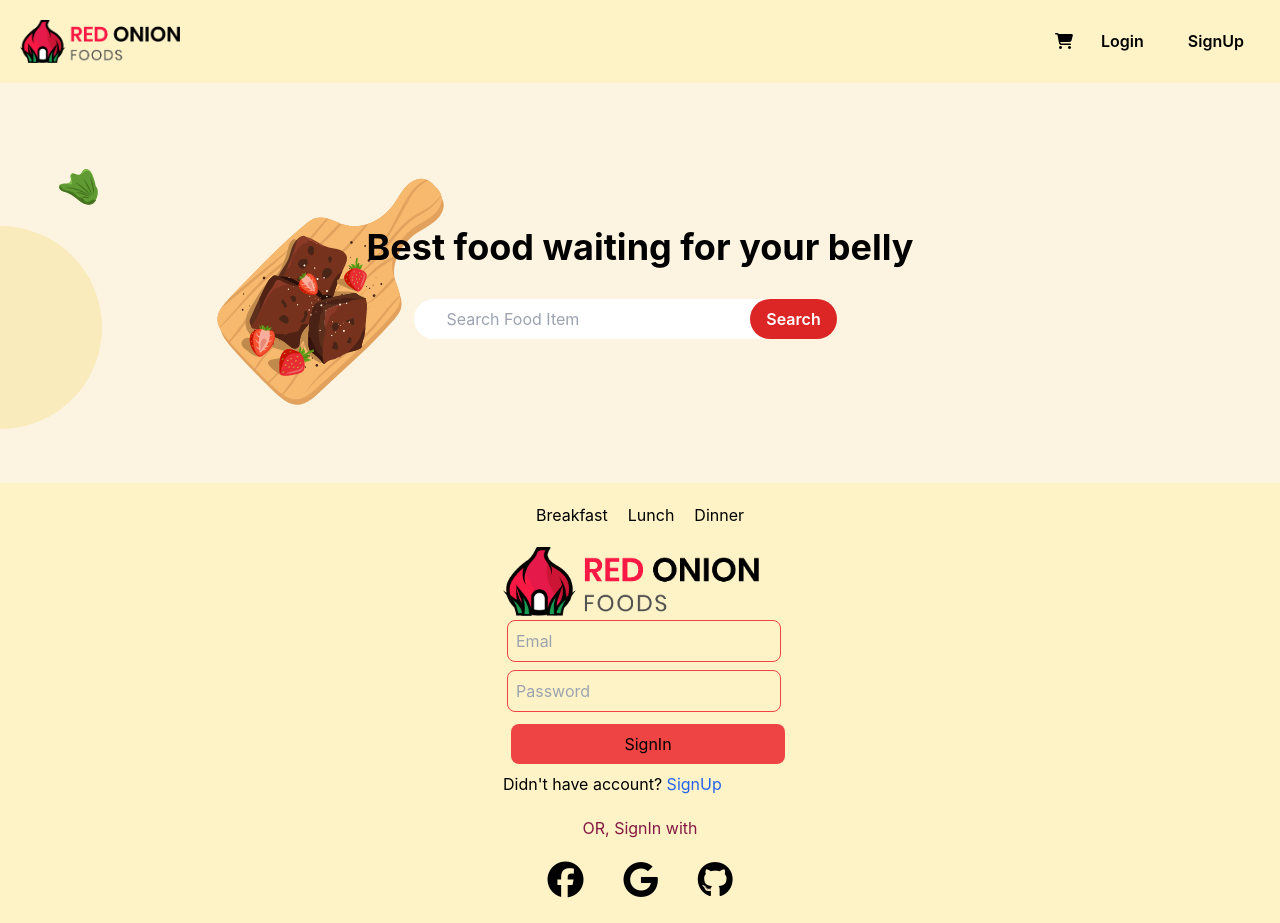
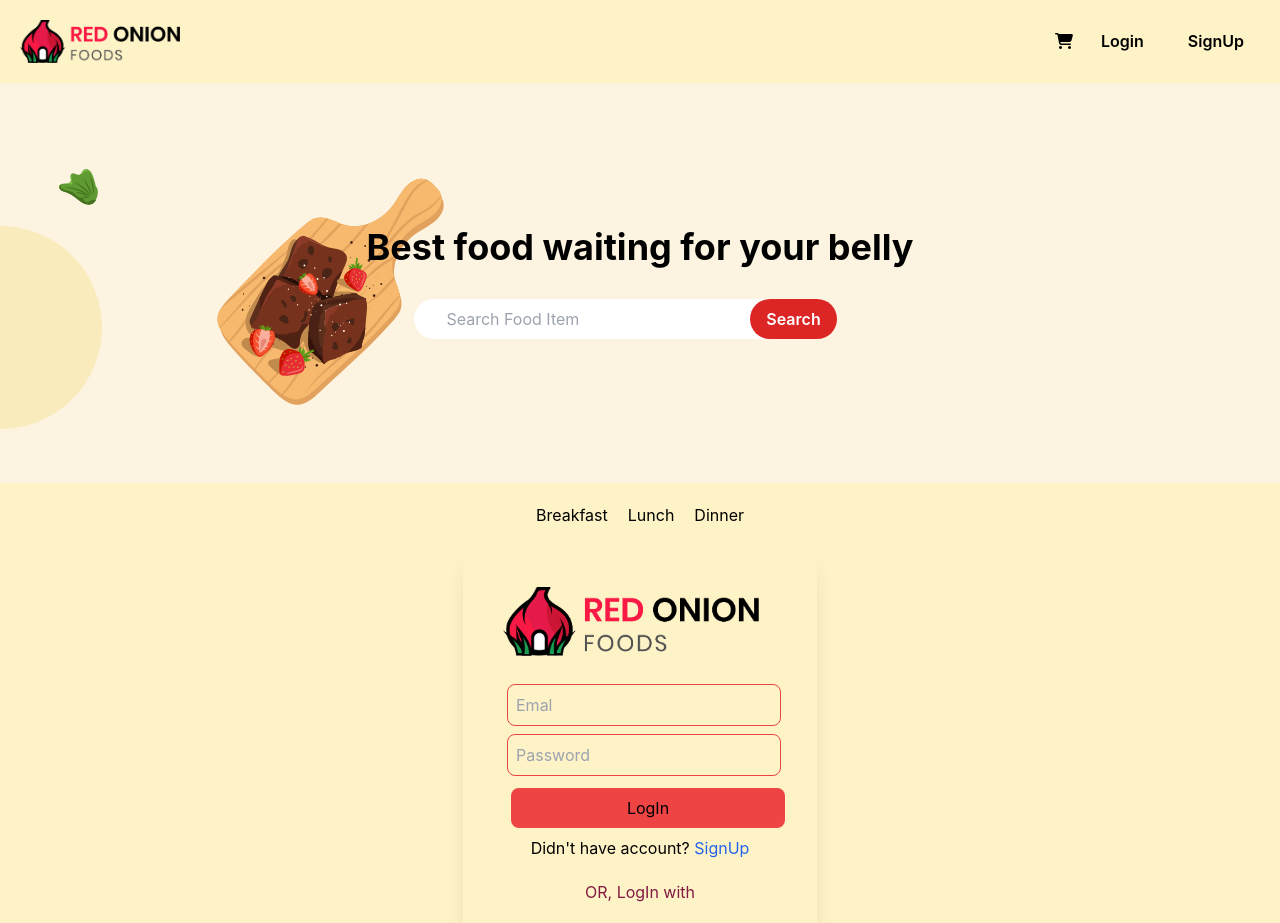
Before and after one commit to kamruz-zzaman/Onion-Resturent, a React (Create React App) app: page /login in a window 1280 px wide. Shown: the top 923 px of the page. Built offline with nearby package versions, Linux system fonts and the light colour scheme.

Commit message:
final customize login anf signup form

```diff
--- a/src/component/Header/LogIn/Login.js
+++ b/src/component/Header/LogIn/Login.js
@@ -4,15 +4,15 @@ import logo from '../../../Img/logo/logo2.png'
 
 const Login = () => {
     return (
-        <div className='flex justify-center items-center'>
-            <div>
-                <img className='w-64' src={logo} alt="" />
+        <div className='flex justify-center items-center' >
+            <div className=' p-10 rounded-xl shadow-xl'>
+                <img className='w-64 mb-6' src={logo} alt="" />
                 <input className='bg-transparent border border-red-500 p-2 m-1 rounded-lg w-full' type="email" name="email" placeholder='Emal' id="" /><br />
                 <input className='bg-transparent border border-red-500 p-2 m-1 rounded-lg w-full' type="password" name="pass" placeholder='Password' id="" /><br />
-                <button className='bg-red-500 w-full m-2 p-2 rounded-lg hover:bg-red-800'>SignIn</button>
-                <p>Didn't have account? <Link to='/regestration' className='text-blue-600'>SignUp</Link></p>
+                <button className='bg-red-500 w-full m-2 p-2 rounded-lg hover:bg-red-800'>LogIn</button>
+                <p className='text-center'>Didn't have account? <Link to='/regestration' className='text-blue-600'>SignUp</Link></p>
                 <div className='text-center mt-5'>
-                    <p className='text-pink-900'>OR, SignIn with</p>
+                    <p className='text-pink-900'>OR, LogIn with</p>
                     <button className='m-5'><i className="fab fa-facebook text-4xl"></i></button>
                     <button className='m-5'><i className="fab fa-google text-4xl"></i></button>
                     <button className='m-5'><i className="fab fa-github text-4xl"></i></button>
--- a/src/component/Header/Regestration/Regedtration.js
+++ b/src/component/Header/Regestration/Regedtration.js
@@ -5,14 +5,14 @@ import logo from '../../../Img/logo/logo2.png'
 const Regedtration = () => {
     return (
         <div className='flex justify-center items-center'>
-            <div>
-                <img className='w-64' src={logo} alt="" />
+            <div className=' p-10 rounded-xl shadow-xl'>
+                <img className='w-64 mb-6' src={logo} alt="" />
                 <input className='bg-transparent border border-red-500 p-2 m-1 rounded-lg w-full' type="text" name="name" id="" placeholder='Name' /><br />
                 <input className='bg-transparent border border-red-500 p-2 m-1 rounded-lg w-full' type="email" name="email" placeholder='Emal' id="" /><br />
                 <input className='bg-transparent border border-red-500 p-2 m-1 rounded-lg w-full' type="password" name="pass" placeholder='Password' id="" /><br />
                 <input className='bg-transparent border border-red-500 p-2 m-1 rounded-lg w-full' type="password" name="confirm pass" placeholder='Confirm Password' id="" />
                 <button className='bg-red-500 w-full m-2 p-2 rounded-lg hover:bg-red-800'>SignUp</button>
-                <p>Already have an account? <Link to='/signin' className='text-blue-600'>SignIn</Link></p>
+                <p>Already have an account? <Link to='/login' className='text-blue-600'>SignIn</Link></p>
                 <div className='text-center mt-5'>
                     <p className='text-pink-900'>OR, SignUp with</p>
                     <button className='m-5'><i className="fab fa-facebook text-4xl"></i></button>
```
